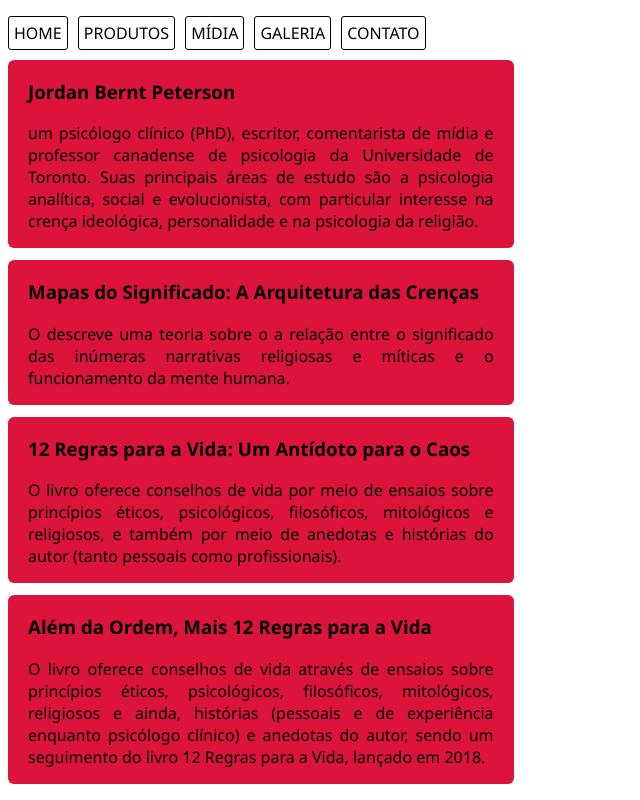
After one commit to lexusmem/Impacta_2023, a PHP site: page /09_index_posicionamento_layout.html in a window 1280 px wide. The commit adds this page. Shown: the whole page, without its empty margins (0-640 px from the left). Run offline with PHP 8.4, Linux system fonts and the light colour scheme.

Commit message:
Novas aulas de html

```diff
--- /dev/null
+++ b/Nanodegree/HTML_Fundamentos/09_index_posicionamento_layout.html
@@ -0,0 +1,68 @@
+<!DOCTYPE html>
+<html lang="pt-br">
+
+<head>
+    <meta charset="UTF-8">
+    <meta author="Alex Sousa">
+    <meta description="Posicionamento e layout HTML5 CSS">
+    <meta keyworld="css, html5, posicionamento, layout">
+
+    <title>Posicionamento</title>
+
+    <link rel="stylesheet" href="css/09_estilo.css" type="text/css">
+</head>
+
+<body>
+    <header>
+        <nav>
+            <ul>
+                <li>HOME</li>
+                <LI>PRODUTOS</LI>
+                <LI>MÍDIA</LI>
+                <LI>GALERIA</LI>
+                <LI>CONTATO</LI>
+            </ul>
+        </nav>
+    </header>
+
+    <section>
+        <div>
+            <article>
+                <h1>Jordan Bernt Peterson</h1>
+                <p>um psicólogo clínico (PhD), escritor, comentarista de mídia e professor canadense de psicologia da
+                    Universidade de Toronto. Suas principais áreas de estudo são a psicologia analítica, social e
+                    evolucionista, com particular interesse na crença ideológica, personalidade e na psicologia da
+                    religião.</p>
+            </article>
+
+            <article>
+                <h1>Mapas do Significado: A Arquitetura das Crenças</h1>
+                <p>O descreve uma teoria sobre o a relação entre o significado das inúmeras narrativas religiosas e
+                    míticas
+                    e o funcionamento da mente humana.</p>
+            </article>
+        </div>
+
+        <div>
+            <article>
+                <h1>12 Regras para a Vida: Um Antídoto para o Caos</h1>
+                <p>O livro oferece conselhos de vida por meio de ensaios sobre princípios éticos, psicológicos,
+                    filosóficos,
+                    mitológicos e religiosos, e também por meio de anedotas e histórias do autor (tanto pessoais como
+                    profissionais).</p>
+            </article>
+
+            <article>
+                <h1>Além da Ordem, Mais 12 Regras para a Vida</h1>
+                <p>O livro oferece conselhos de vida através de ensaios sobre princípios éticos, psicológicos,
+                    filosóficos,
+                    mitológicos, religiosos e ainda, histórias (pessoais e de experiência enquanto psicólogo clínico) e
+                    anedotas do autor, sendo um seguimento do livro 12 Regras para a Vida, lançado em 2018.</p>
+            </article>
+        </div>
+
+    </section>
+
+</body>
+
+</html>
--- /dev/null
+++ b/Nanodegree/HTML_Fundamentos/css/09_estilo.css
@@ -0,0 +1,41 @@
+html {
+    font-family: segoe ui;
+}
+
+ul {
+    padding: 0px;
+}
+
+li {
+    /* Remove o marcador da lista */
+    list-style: none;
+    /* coloca a lista de forma horizontal */
+    float: left;
+    margin-right: 10px;
+    border: 1px solid black;
+    padding: 5px;
+    border-radius: 3px;
+}
+
+section {
+    width: 40%;
+    float: left;
+    clear: left;
+    margin-top: 10px;
+    display: inline-block;
+}
+
+section div {
+    /* margin-bottom: 12px; */
+    /* float: left; */
+}
+
+article {
+    background-color: crimson;
+    float: left;
+    margin-bottom: 12px;
+    padding-right: 20px;
+    padding-left: 20px;
+    border-radius: 6px;
+    text-align: justify;
+}
```
Also changed, not shown: Nanodegree/HTML_Fundamentos/08_home_exercicios.html (+13 -5 lines), Nanodegree/HTML_Fundamentos/css/08_estilo_exercicios.css (+37 -3 lines).
